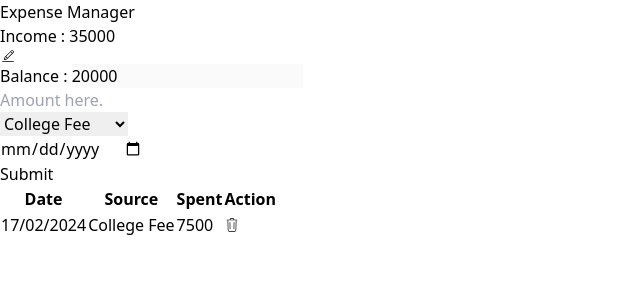
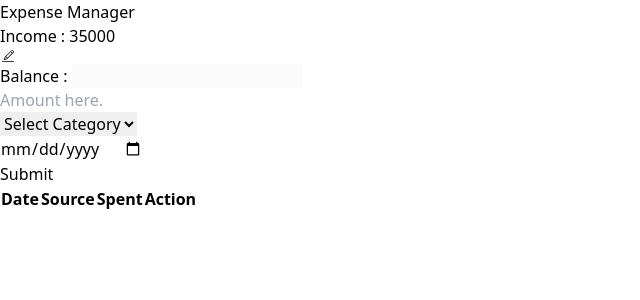
Before and after one commit to Soyalkhan/ReactJS, a React (Vite) app in the folder ExpenceCalculator/: page / in a window 1280 px wide. Shown: the top 300 px of the page, without its empty margins (0-640 px from the left). Built offline with nearby package versions, Linux system fonts and the light colour scheme.

Commit message:
JS-logic

```diff
--- a/ExpenceCalculator/src/App.css
+++ b/ExpenceCalculator/src/App.css
@@ -0,0 +1,3 @@
+.date-input{
+    cursor: pointer;
+}
--- a/ExpenceCalculator/src/App.jsx
+++ b/ExpenceCalculator/src/App.jsx
@@ -1,16 +1,54 @@
 import { useRef, useState } from "react";
 import { CiTrash } from "react-icons/ci";
 import { CiEdit } from "react-icons/ci";
+import { LuFileEdit } from "react-icons/lu";
 import { PieChart } from "react-minimal-pie-chart";
 import "./App.css";
 
 function App() {
+  const [income,setIncome] = useState(35000)
+  const [amount ,setAmount] = useState("");
+  const [cat,setCat] = useState("");
+  const [date,setDate] = useState("");
+  const [balance,setBalance] = useState("")
+  const [expList ,setExpList] = useState([]);
+
   const inputRef = useRef(null);
-
+  const idCounter = useRef(1);//to provide unique id's
+  console.log(expList)
   function handleClick(){
     inputRef.current.focus()
-    inputRef.current.focus();
   }
+
+  function handleAdd(e){
+    const newExpense = {
+      id:idCounter.current,
+      amount: amount,
+      cat: cat,
+      date: date
+    };
+    setExpList([...expList,newExpense])
+    idCounter.current++;
+    setAmount("")
+    setCat("")
+    setDate("")
+    setBalance(
+    35000 - amount
+    )
+  }
+
+  function handleDelete(){
+    setExpList(expList.filter((expense) => expense.id !== id));
+  }
+
+  function handleEdit(){
+
+  }
+
+  function handleChange(e){
+    setAmount(e.target.value)
+  }
+
   return (
     <>
       <div className="heading">
@@ -26,18 +64,19 @@ function App() {
               <input
                 type="text"
                 ref={inputRef}
-                value={35000}
+                value={income} // Value controlled by React state
+                onChange={(e) => setIncome(e.target.value)}
                 className="salary w-28 bg-[#AC7D88] text-red-900 font-bold text-2xl"
 
               />
-            </h3>
-            <CiEdit onClick={handleClick} className="bg-[#643843] rounded-lg cursor-pointer text-2xl mr-4 text-white"/>
+            </h3> {"  "}
+            <CiEdit onClick={handleClick} className="bg-[#643843] rounded-lg cursor-pointer text-2xl mr-4 ml-3 text-white"/>
 
             <h3 className="budget text-2xl font-bold text-[#FDF0D1]">
               Balance :{" "}
               <input
                 type="text"
-                value={20000}
+                value={balance}
                 className="balace w-28 bg-[#AC7D88] text-red-900 font-bold text-2xl"
                 disabled
               />
@@ -46,39 +85,44 @@ function App() {
           <div className="adding-area mb-10 ml-5 mr-5">
             <div className="add-amt">
               <input
-                type="text"
+                onChange={handleChange}
+                value={amount}
+                type="number"
                 placeholder="Amount here."
                 className="w-full sm:w-3/5 p-4 bg-[#FDF0D1] text-[#AC7D88] text-2xl placeholder-gray-400 rounded-lg border-2 border-red-700"
               />
             </div>
             <div className="task  text-black">
               <select
-                name=""
-                id=""
+              value={cat}
+              onChange={(e) => setCat(e.target.value)}
                 className="rounded-lg w-full sm:w-3/5 mt-5 text-2xl p-4 border-2 border-red-700"
               >
-                <option value="Fee">College Fee</option>
-                <option value="Fee">Personal</option>
-                <option value="Fee">Family</option>
-                <option value="Fee">Electronic</option>
-                <option value="Fee">Recharge</option>
-                <option value="Fee">Ration or Rent</option>
+                <option value="Select Category">Select Category</option>
+                <option value="College Fee">College Fee</option>
+                <option value="Personal">Personal</option>
+                <option value="Family">Family</option>
+                <option value="Electronic">Electronic</option>
+                <option value="Recharge">Recharge</option>
+                <option value="Ration or Rent">Ration or Rent</option>
               </select>
             </div>
             <div className="date">
               <input
+
+              onChange={(e) => setDate(e.target.value)}
                 type="date"
-                name=""
-                className="w-full sm:w-3/5 p-4 text-2xl rounded-lg mt-5 text-black border-2 border-red-700"
+                className=" date-input w-full sm:w-3/5 p-4 text-2xl rounded-lg mt-5 text-black border-2 border-red-700"
               />
             </div>
             <div className="submit-expense">
-              <button className="bg-[#FDF0D1] text-red-600 text-2xl p-3 rounded-2xl mt-5 w-full sm:w-3/5 border-2 border-red-700 hover:bg-red-200">
+              <button onClick={handleAdd} className="bg-[#FDF0D1] text-red-600 text-2xl p-3 rounded-2xl mt-5 w-full sm:w-3/5 border-2 border-red-700 hover:bg-red-200">
                 Submit
               </button>
             </div>
           </div>
         </div>
+
         <div className="right">
           <div className="data p-5">
             <div className="flex flex-col ">
@@ -103,18 +147,22 @@ function App() {
                         </tr>
                       </thead>
                       <tbody>
-                        <tr className="border-b border-neutral-200 dark:border-white/10">
+                        {expList.map((item,idx)=>
+
+                        <tr key={idx} className="border-b border-neutral-200 dark:border-white/10">
                           <td className="whitespace-nowrap px-6 py-4 font-medium">
-                            17/02/2024
+                            {item.date}
                           </td>
                           <td className="whitespace-nowrap px-6 py-4">
-                            College Fee
+                            {item.cat}
                           </td>
-                          <td className="whitespace-nowrap px-6 py-4">7500</td>
-                          <td className="whitespace-nowrap px-6 py-4 cursor-pointer text-2xl content-center">
-                            <CiTrash />
+                          <td className="whitespace-nowrap px-6 py-4">{item.amount}</td>
+                          <td className="flex gap-3 whitespace-nowrap px-6 py-4 cursor-pointer text-2xl content-center text-red-700">
+                            <CiTrash onClick={handleDelete} />
+                            <LuFileEdit onClick={handleEdit}/>
                           </td>
                         </tr>
+                        )}
                       </tbody>
                     </table>
                   </div>
```
